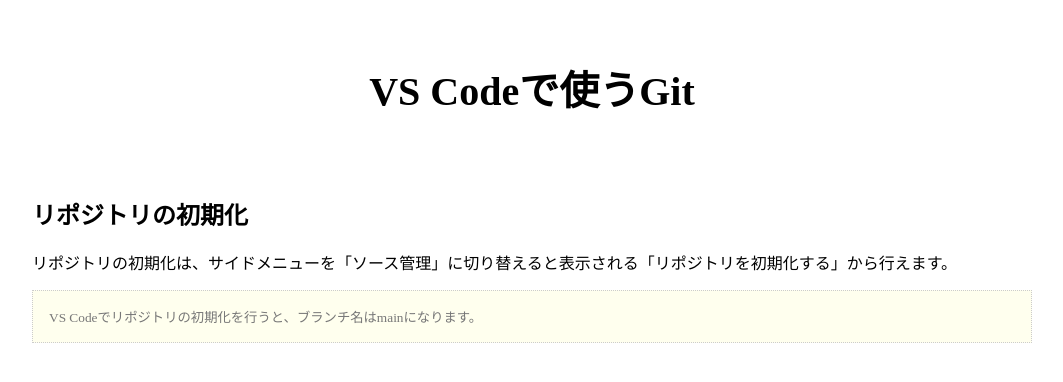
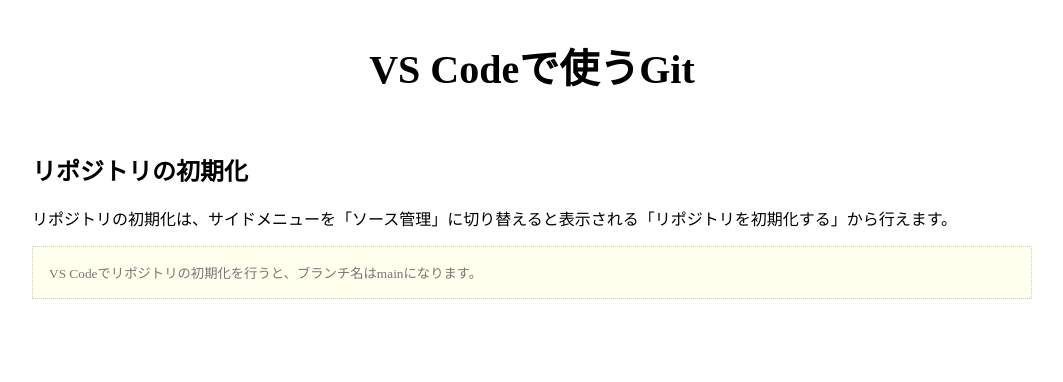
Before and after one commit to ogushishotaro/git_test, a plain HTML site: page index.html in a window 1280 px wide. Shown: the whole page, without its empty margins (108-1171 px from the left). Drawn offline with Linux system fonts and the light colour scheme.

Commit message:
文字サイズ、レイアウトの調整

```diff
--- a/style.css
+++ b/style.css
@@ -4,7 +4,7 @@
   max-width: 1000px;
 }
 header {
-  padding: 2em;
+  padding: 1%;
   text-align: center;
 }
 header h1 {
```
